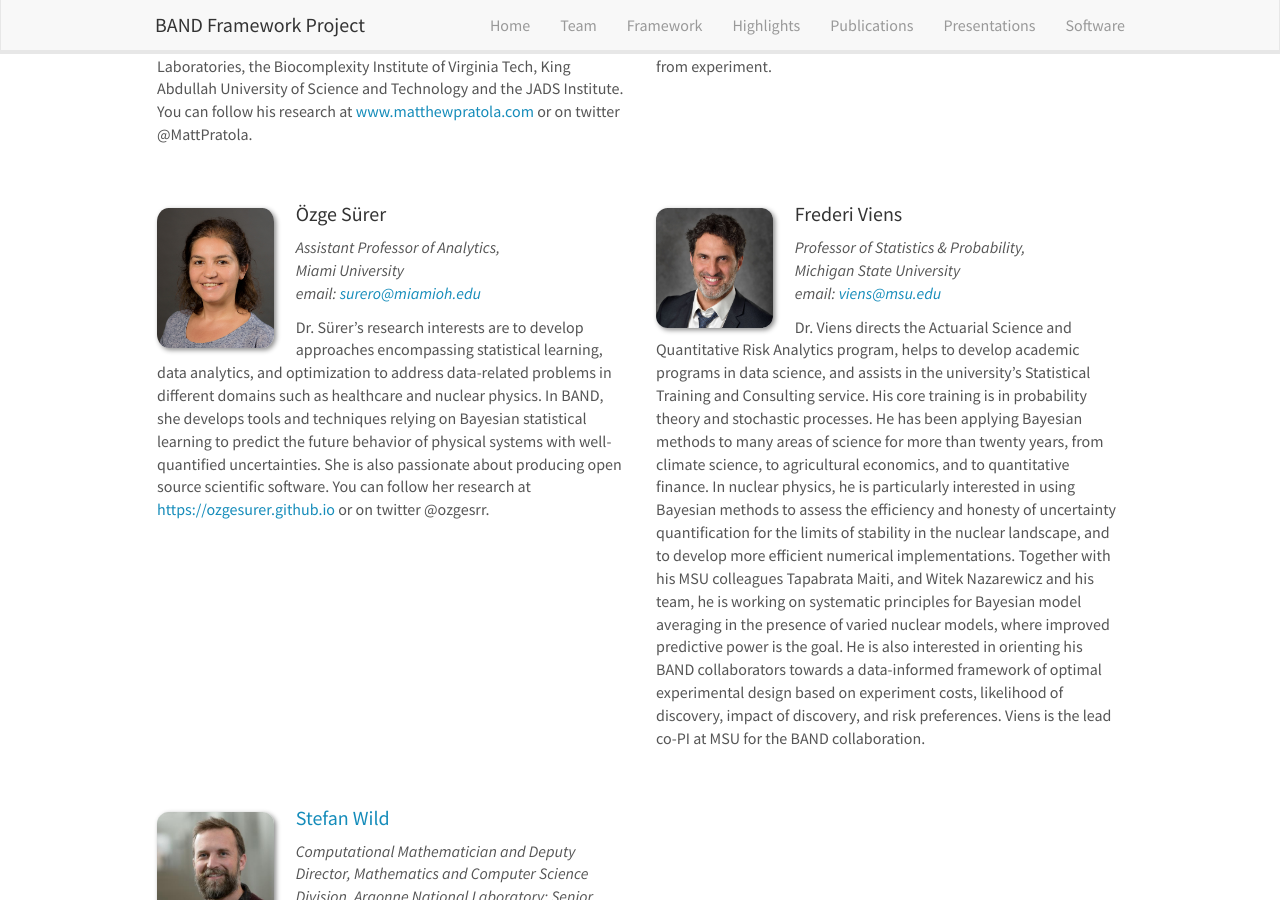
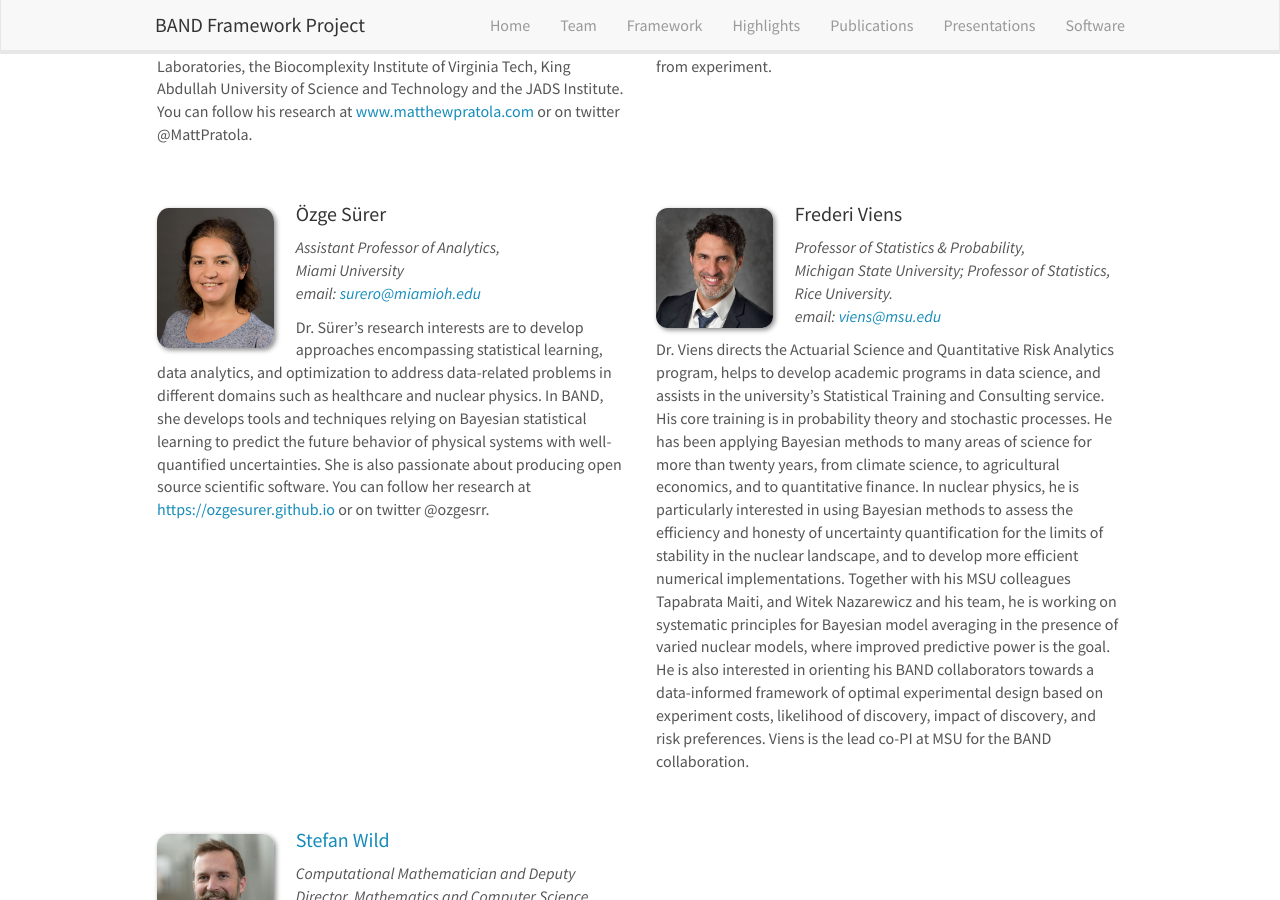
Before and after one commit to bandframework/bandframework.github.io, a Jekyll site: the page built from _pages/team.md, in a window 1280 px wide and 900 px high, scrolled down 2316 px. Built offline with Jekyll 4.4.1, drawn with Linux system fonts in a browser that asks for light colours; nearby versions of some CDN libraries.

Commit message:
Update team_members.yml

```diff
--- a/_data/team_members.yml
+++ b/_data/team_members.yml
@@ -150,7 +150,7 @@
 
 - name: Frederi Viens
   photo: frederi-viens.2018.3960medres_cropped.jpg
-  info: Professor  of Statistics &amp; Probability, <br> Michigan State University
+  info: Professor  of Statistics &amp; Probability, <br> Michigan State University; Professor of Statistics, <br> Rice University.
   email: viens@msu.edu
   number_educ: 0
   education1:
```
